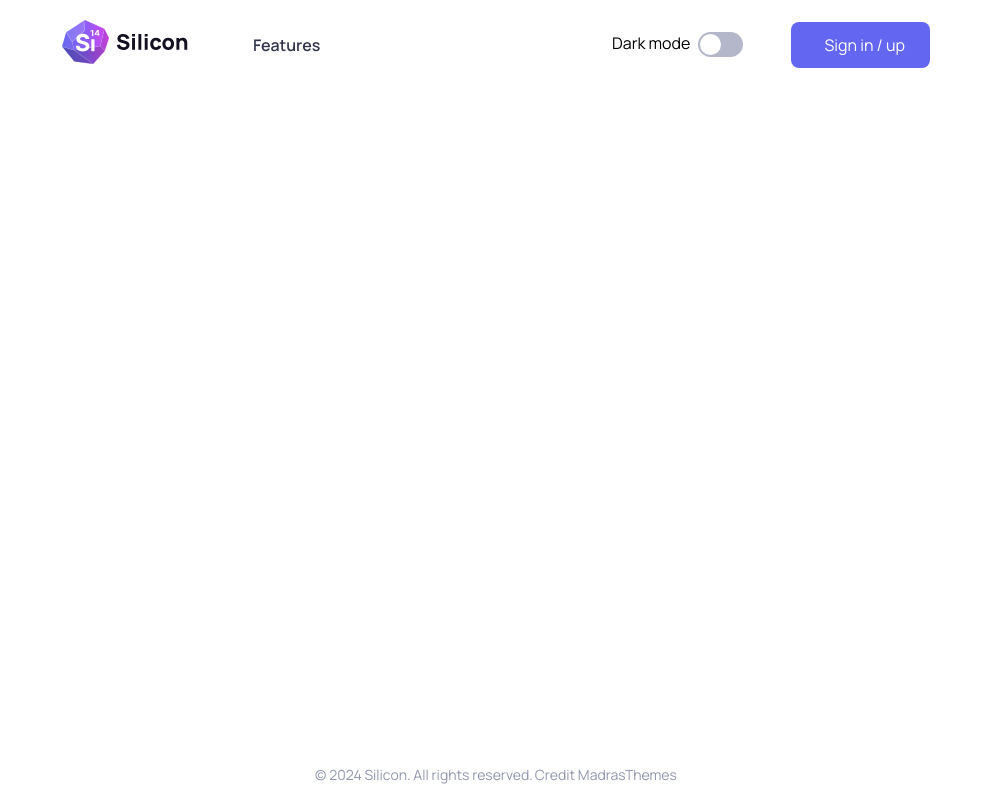
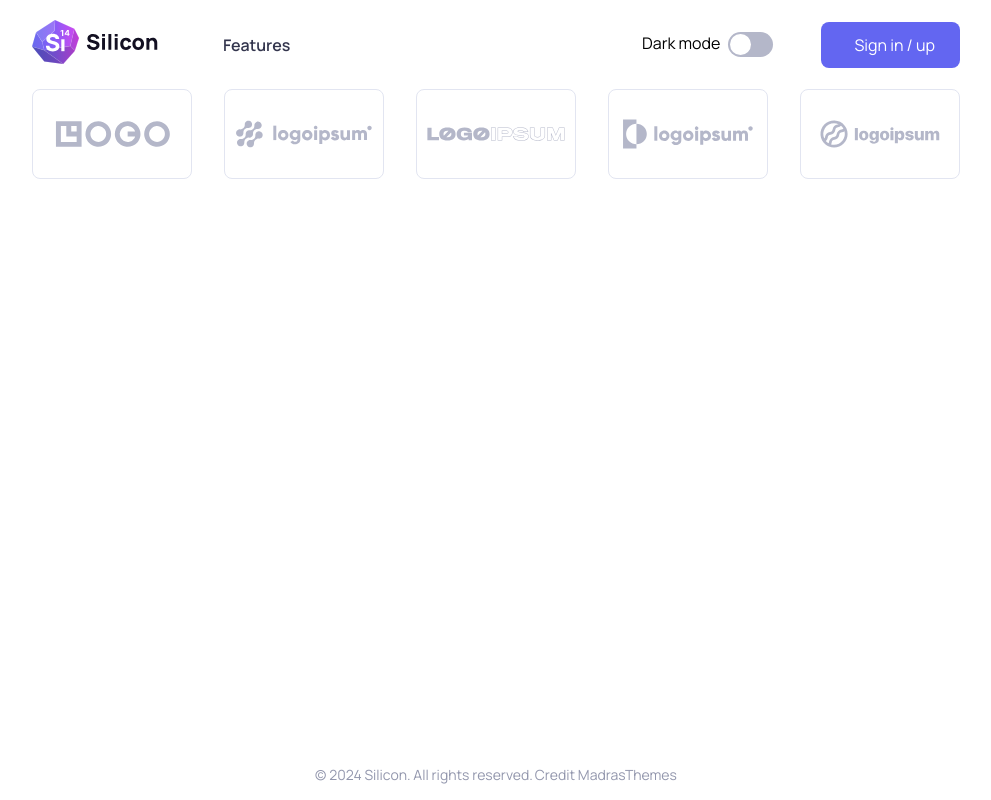
Before and after one commit to ehornfeldt/silicon-site, a plain HTML site: page index.html in a window 1280 px wide. Shown: the whole page, without its empty margins (144-1135 px from the left). Drawn offline with Linux system fonts and the light colour scheme; some icons are missing.

Commit message:
logos added

```diff
--- a/css/branding.css
+++ b/css/branding.css
@@ -2,6 +2,7 @@
     --primary-color: #6366F1;
     --color-dark: #0B0F19;
     --color-light: #fff;
+    --color-grey-300: #E2E5F1;
     --color-grey-500: #B4B7C9;
     --color-grey-600: #9397AD;
     --color-grey-800: #33354D;
--- a/css/elements/buttons.css
+++ b/css/elements/buttons.css
@@ -25,7 +25,7 @@
     font-size: 2rem;
 }
 
-@media (min-width: 1000px) { /*1400px*/
+@media (min-width: 992px) {
     .btn-mobile {
         display: none;
     }
--- a/css/elements/toggle.css
+++ b/css/elements/toggle.css
@@ -9,7 +9,7 @@
   margin-right: 0.5rem;
 }
 
-/* Från w3school */
+/* Toogle switch from w3school */
 /* The switch - the box around the slider */
 .switch {
     position: relative;
--- a/css/style.css
+++ b/css/style.css
@@ -58,6 +58,20 @@ header .container {
     padding-bottom: 1rem;
 }
 
+#brands {
+    display: none;
+}
+
+.brand-logo {
+    border: 1px solid var(--color-grey-300);
+    border-radius: 8px;
+    height: 90px;
+    width: 200px;
+    display: flex;
+    justify-content: center;
+    align-items: center;
+}
+
 footer {
     font-size: 14px;
     color: var(--color-grey-600);
@@ -72,13 +86,33 @@ footer {
     }
 }
 
-
+/*Tablet size*/
 @media (min-width: 768px) {
     .container {
         max-width: 720px;
     }
     header .container {
         gap: 3rem;
+    }
+
+    #brands {
+        display: block;
+
+        .container {
+            display: flex;
+            justify-content: space-between;
+            align-items: center;
+            gap: 1rem;
+        }
+    }
+    .brand-logo {
+        width: 160px;
+        img {
+            max-width: 140px;
+        }
+    }
+    #brand5, #brand6 {
+        display: none;
     }
 
     footer {
@@ -89,9 +123,10 @@ footer {
     }
 }
 
-@media (min-width: 1000px) { /*1400px*/
+/*Laptop size*/
+@media (min-width: 992px) {
     .container {
-        max-width: 900px; /*1320px*/
+        max-width: 960px;
     }
     header .container {
         grid-template-columns: auto 1fr auto auto;
@@ -103,4 +138,23 @@ footer {
     #sign-in {
         display: block;
     }
+    #brand5 {
+        display: flex;
+    }
 }
+
+/*Desktop size*/
+@media (min-width: 1400px) {
+    .container {
+        max-width: 1320px;
+    }
+    .brand-logo {
+        width: 200px;
+        img {
+            max-width: unset;
+        }
+    }
+    #brand6 {
+        display: flex;
+    }
+}
--- a/index.html
+++ b/index.html
@@ -22,7 +22,7 @@
 
                     <div class="toogle-switch">
                         <span class="toogle-label">Dark mode</span>
-                    <!--Från w3school-->
+                        <!--Toogle switch from w3school-->
                         <label class="switch">
                             <input type="checkbox">
                             <span class="slider round"></span>
@@ -40,7 +40,31 @@
                 </div>
             </header>
 
-        <main></main>
+            <main>
+                <section id="brands">
+                    <div class="container">
+                        <div id="brand1" class="brand-logo">
+                            <img src="images/logoipsum-1.svg" alt="Brand Logo 1">
+                        </div>
+                        <div id="brand2" class="brand-logo">
+                            <img src="images/logoipsum-2.svg" alt="Brand Logo 2">
+                        </div>
+                        <div id="brand3" class="brand-logo">
+                            <img src="images/logoipsum-3.svg" alt="Brand Logo 3">
+                        </div>
+                        <div id="brand4" class="brand-logo">
+                            <img src="images/logoipsum-4.svg" alt="Brand Logo 4">
+                        </div>
+                        <div id="brand5" class="brand-logo">
+                            <img src="images/logoipsum-5.svg" alt="Brand Logo 5">
+                        </div>
+                        <div id="brand6" class="brand-logo">
+                            <img src="images/logoipsum-6.svg" alt="Brand Logo 6">
+                        </div>
+                    </div>
+
+                </section>
+            </main>
 
             <footer>
                 <div class="container">
@@ -50,11 +74,6 @@
                 </div>
             </footer>
         </div>
-
-
-        <div class="container">
-
-        </div>
     </body>
 
 </html>
```
Also changed, not shown: images/logoipsum-1.svg (added), images/logoipsum-2.svg (added), images/logoipsum-3.svg (added), images/logoipsum-4.svg (added), images/logoipsum-5.svg (added), images/logoipsum-6.svg (added). Lines whose indentation alone changed are shown as unchanged.
